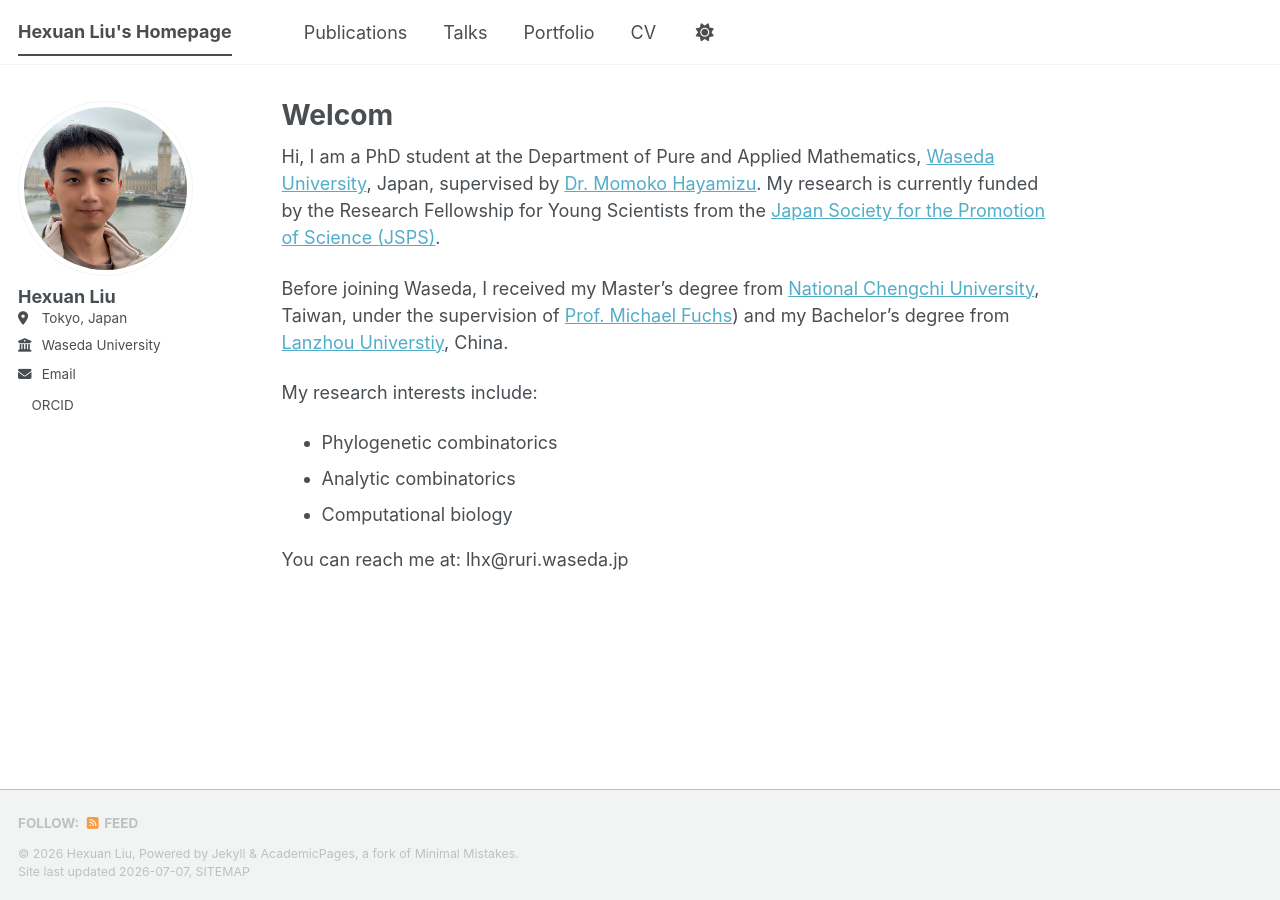
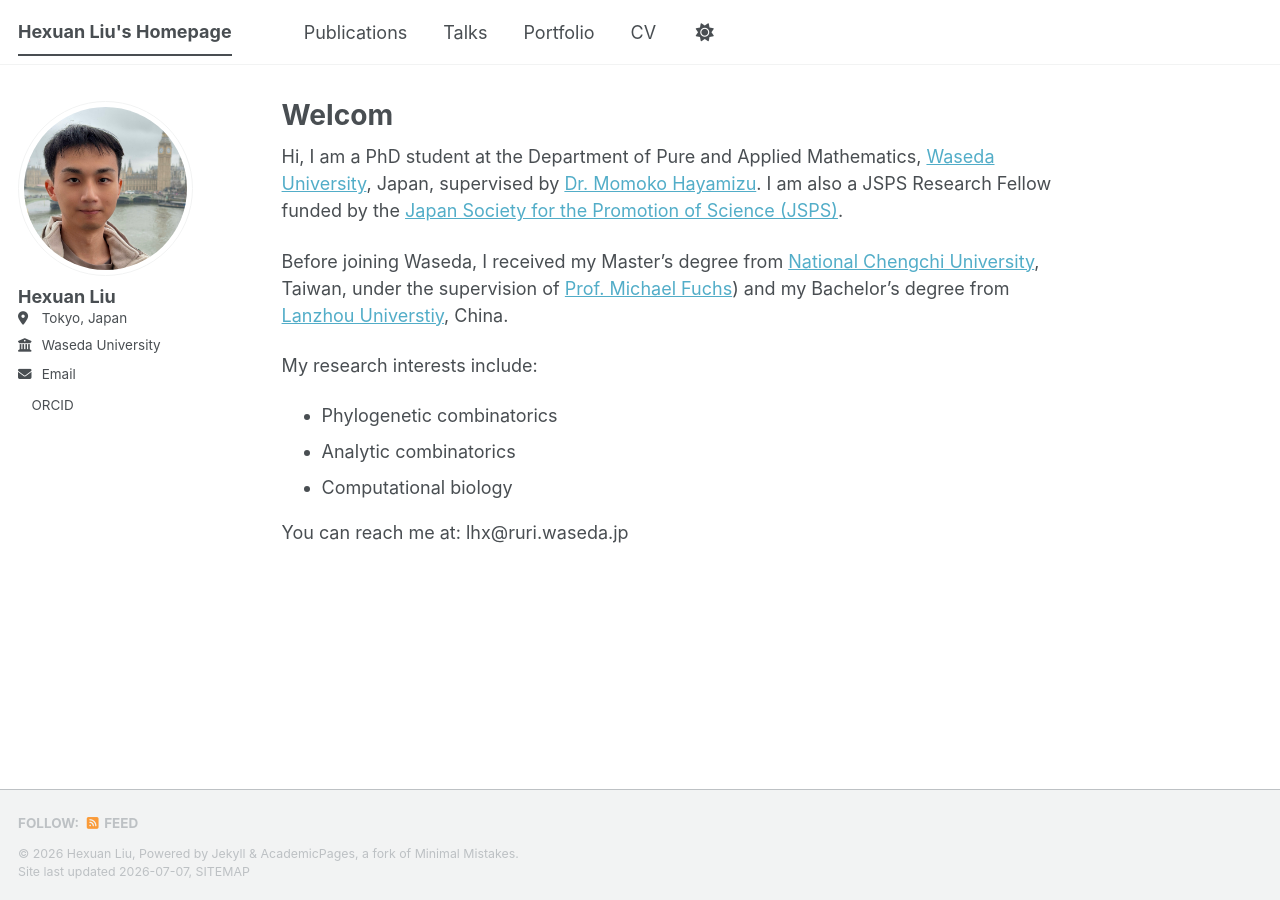
Before and after one commit to Hexuan-Liu/hexuan-liu.github.io, a Jekyll site: the page built from _pages/about.md, in a window 1280 px wide. Built offline with Jekyll 4.4.1, drawn with Linux system fonts in a browser that asks for light colours; a style sheet for code colours, icons or effects is not loaded.

Commit message:
Update about page to clarify funding status

```diff
--- a/_pages/about.md
+++ b/_pages/about.md
@@ -6,7 +6,7 @@ redirect_from:
   - /about/
   - /about.html
 ---
-Hi, I am a PhD student at the Department of Pure and Applied Mathematics, [Waseda University](https://www.waseda.jp/top/en/), Japan, supervised by [Dr. Momoko Hayamizu](https://researchmap.jp/momoko_hayamizu?lang=en). My research is currently funded by the Research Fellowship for Young Scientists from the [Japan Society for the Promotion of Science (JSPS)](https://www.jsps.go.jp/english/).
+Hi, I am a PhD student at the Department of Pure and Applied Mathematics, [Waseda University](https://www.waseda.jp/top/en/), Japan, supervised by [Dr. Momoko Hayamizu](https://researchmap.jp/momoko_hayamizu?lang=en). I am also a JSPS Research Fellow funded by the [Japan Society for the Promotion of Science (JSPS)](https://www.jsps.go.jp/english/).
 
 Before joining Waseda, I received my Master's degree from [National Chengchi University](https://www.nccu.edu.tw/index.php?Lang=en), Taiwan, under the supervision of [Prof. Michael Fuchs](https://web.math.nccu.edu.tw/mfuchs/)) and my Bachelor's degree from [Lanzhou Universtiy](https://www.lzu.edu.cn), China.
 
```
